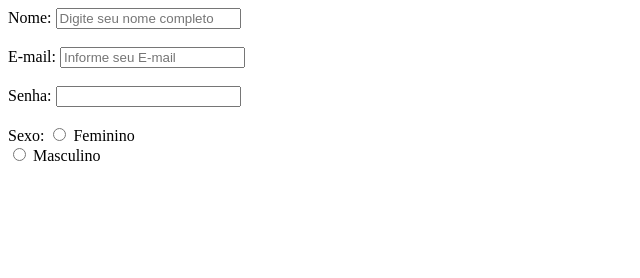
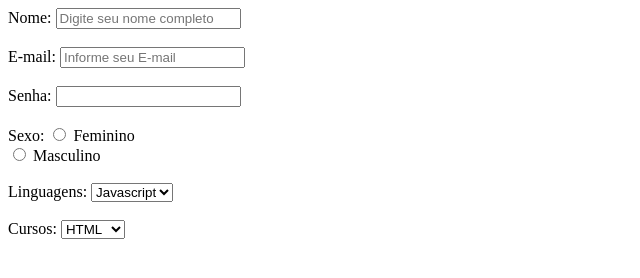
Before and after one commit to marriu/aula2html, a plain HTML site: page formulario2.html in a window 1280 px wide. Shown: the whole page, without its empty margins (0-640 px from the left). Drawn offline with Linux system fonts and the light colour scheme.

Commit message:
formulario2.html

```diff
--- a/formulario2.html
+++ b/formulario2.html
@@ -28,6 +28,21 @@
         <label for="sexo">Masculino</label>
         <br>
         <br>
+          <label for="linguagens">Linguagens: </label>
+        <select id="linguagens">
+            <option>Javascript</option>
+            <option>Python</option>
+            <option>Java</option>
+            <option>PHP</option>
+        </select>
+        <br>
+        <br>
+        <label for="Cursos">Cursos: </label>
+        <select id="Cursos">
+            <option>HTML</option>
+            <option>CSS</option>
+            <option>Python</option>
+        </select>
 
 
     </form>
```
